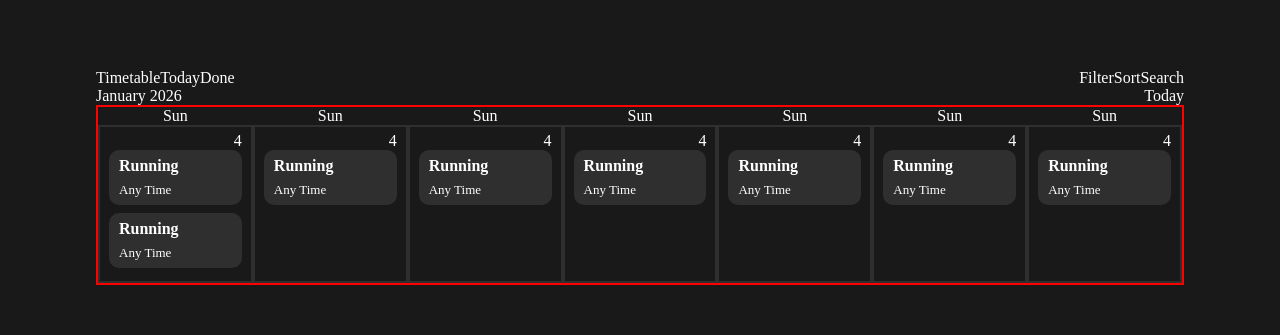
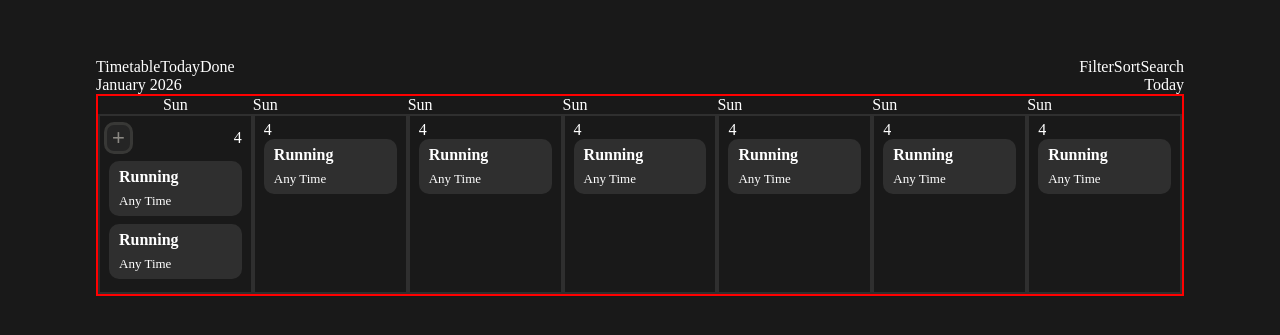
Before and after one commit to luisfelip2005/WeekBlueprint, a React (Create React App) app: page / in a window 1280 px wide. Shown: the part 223-558 px from the top of the page. Built offline with nearby package versions, Linux system fonts and the light colour scheme.

Commit message:
getting the last seven days

```diff
--- a/src/pages/Main/Main.jsx
+++ b/src/pages/Main/Main.jsx
@@ -1,7 +1,29 @@
-import React from 'react';
+import React, {useEffect} from 'react';
 import './main.css';
 
 export default function Main() {
+
+  useEffect(() => {
+    const today = new Date()
+    const dayOfWeek = today.getDay()
+    const sunday = new Date(today)
+
+    sunday.setDate(today.getDate() - dayOfWeek)
+
+    const week = []
+
+    for (let i = 0; i < 7; i++) {
+      const d = new Date(sunday)
+      d.setDate(sunday.getDate() + i)
+      week.push(d)
+    }
+
+    console.log(week)
+  }, [])
+
+
+
+
   return (
     <section className='main-section'>
       <div className="container">
@@ -25,9 +47,12 @@ export default function Main() {
             </div>
             <div className="calendar">
               <div className="div-date">
-                <span>Sun</span>
+                <span className='week-day'>Sun</span>
                 <div className="div-content">
-                  <span>4</span>
+                  <span className='div-content-header'>
+                    <button>+</button>
+                    <span>4</span>
+                  </span>
                   <div className='div-task'>
                     <div>Running</div>
                     <span>Any Time</span>
--- a/src/pages/Main/main.css
+++ b/src/pages/Main/main.css
@@ -38,7 +38,7 @@ body {
     flex-direction: column;
 }
 
-.calendar .div-date span {
+.week-day {
     width: 100%;
     text-align: center;
 }
@@ -54,11 +54,25 @@ body {
 
 .calendar .div-date .div-content:hover {
     background-color: black;
+    transition: 2s;
 }
 
-.calendar .div-date div span {
+.div-content-header {
     width: 100%;
-    text-align: end;
+    display: flex;
+    justify-content: space-between;
+    align-items: center;
+    padding: 1px 0px 7px;
+}
+
+.div-content-header button {
+    background-color: #252525;
+    color: #8B8883;
+    border: 3px solid #383836;
+    border-radius: 10px;
+    font-size: 22px;
+    padding: 0px 5px;
+    margin-left: -5px;
 }
 
 .div-task {
```
